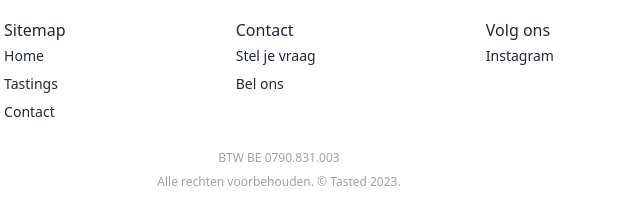
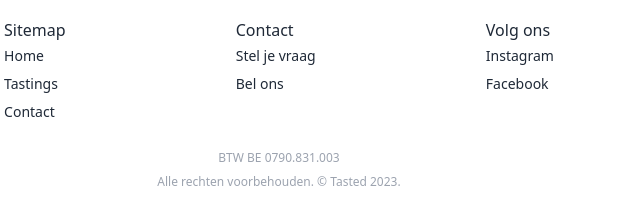
Before and after one commit to JonasBne/tastedwineandspirits.be, an Astro site: page / in a window 1280 px wide. Shown: the part 1005-1216 px from the top of the page, 361-1001 px from the left. Built offline with nearby package versions, Linux system fonts and the light colour scheme; Astro itself is replaced by a stand-in of ours.

Commit message:
feat: add facebook link to footer

```diff
--- a/src/components/Footer.astro
+++ b/src/components/Footer.astro
@@ -43,6 +43,12 @@ const listItemStyles = "text-sm text-gray-800 font-light py-1";
                         >Instagram</a
                     >
                 </li>
+                <li class={listItemStyles}>
+                    <a
+                        href="https://www.facebook.com/profile.php?id=100094659281125"
+                        >Facebook</a
+                    >
+                </li>
             </ul>
         </div>
     </div>
```
